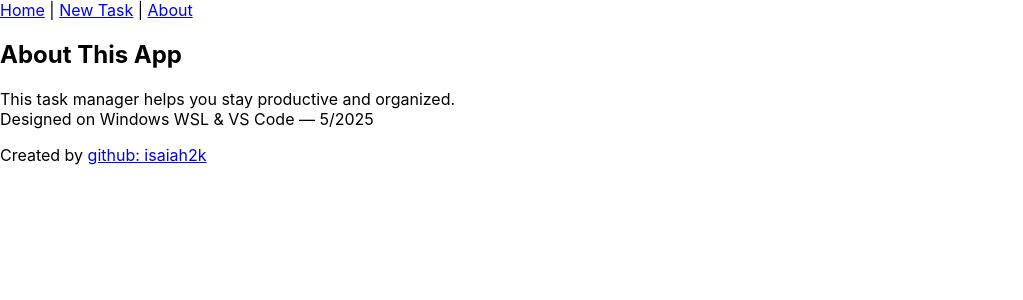
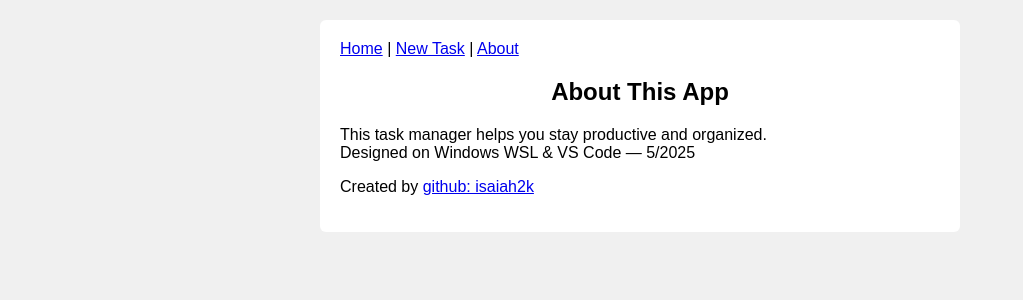
Before and after one commit to isaiah2k/task-manager-frontend, a React (Create React App) app: page /about in a window 1280 px wide. Shown: the top 300 px of the page, without its empty margins (0-1023 px from the left). Built offline with nearby package versions, Linux system fonts and the light colour scheme; no server answers.

Commit message:
updates App.css

```diff
--- a/src/App.css
+++ b/src/App.css
@@ -1,38 +1,36 @@
+body {
+  margin: 0;
+  font-family: sans-serif;
+  background-color: #f0f0f0;
+  padding: 20px;
+}
+
 .App {
+  max-width: 600px;
+  margin: 0 auto;
+  background-color: white;
+  padding: 20px;
+  border-radius: 6px;
+}
+
+h2 {
   text-align: center;
 }
 
-.App-logo {
-  height: 40vmin;
-  pointer-events: none;
+ul {
+  padding: 0;
+  list-style: none;
 }
 
-@media (prefers-reduced-motion: no-preference) {
-  .App-logo {
-    animation: App-logo-spin infinite 20s linear;
-  }
+li {
+  margin-bottom: 15px;
+  padding: 10px;
+  border: 1px solid #ccc;
 }
 
-.App-header {
-  background-color: #282c34;
-  min-height: 100vh;
-  display: flex;
-  flex-direction: column;
-  align-items: center;
-  justify-content: center;
-  font-size: calc(10px + 2vmin);
-  color: white;
+button {
+  margin-top: 5px;
+  margin-right: 5px;
+  padding: 5px 10px;
+  cursor: pointer;
 }
-
-.App-link {
-  color: #61dafb;
-}
-
-@keyframes App-logo-spin {
-  from {
-    transform: rotate(0deg);
-  }
-  to {
-    transform: rotate(360deg);
-  }
-}
--- a/src/Components/App.js
+++ b/src/Components/App.js
@@ -4,6 +4,7 @@
 import TaskList from './TaskList.js'
 import NewTaskForm from './NewTaskForm.js'
 import About from './About.js'
+import '../App.css'
 
 function App() {
 
@@ -23,12 +24,14 @@
 
   return (
     <BrowserRouter>
+      <div className="App">
         <NavBar />
         <Routes>
           <Route path="/" element={<TaskList tasks={tasks} setTasks={setTasks}/>} />
           <Route path="/new" element={<NewTaskForm onAddTask={setTasks} currentTasks={tasks} />} />
           <Route path="/about" element={<About />} />
         </Routes>
+      </div>
     </BrowserRouter>
   )
 }
--- a/src/Components/TaskList.js
+++ b/src/Components/TaskList.js
@@ -35,14 +35,13 @@
       <ul>
         {tasks.map((task) => (
           <li key={task.id}>
-            {task.title} ({task.category})
-
-            {task.completed
-              ? <span>✅</span>
-              : <button onClick={() => handleComplete(task.id)}>Complete</button>
-            }
-
-            <button onClick={() => handleDelete(task.id)}>Delete</button>
+            {task.title} ({task.category}) — {task.completed ? '✅' : '❌'}
+            <div>
+              {!task.completed && (
+                <button onClick={() => handleComplete(task.id)}>Complete</button>
+              )}
+              <button onClick={() => handleDelete(task.id)}>Delete</button>
+            </div>
           </li>
         ))}
       </ul>
```
Lines whose indentation alone changed are shown as unchanged.
